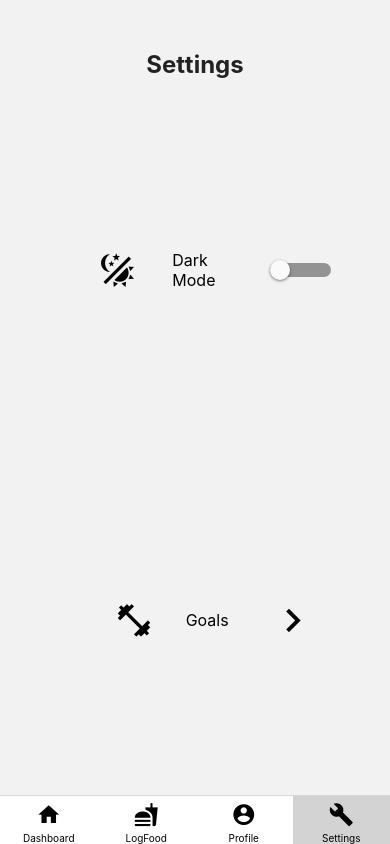
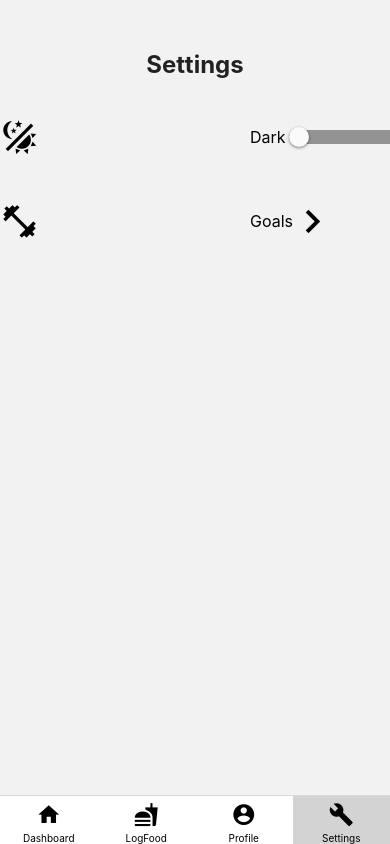
Before and after one commit to meganle414/food-tracker, a React Native app: screen /Settings in a window 390 px wide. Built offline with nearby package versions, Linux system fonts and the light colour scheme.

Commit message:
Fixed formatting for name and settings. Need to add the ability to change nutrition goals and calorie goal.

```diff
--- a/src/components/Goals.jsx
+++ b/src/components/Goals.jsx
@@ -52,24 +52,34 @@ const App = () => {
           </View>
           <View style={[styles.container, { backgroundColor: themeContext.theme === 'dark' ? '#2E2E2E' : '#F2F2F2' }]}>
             <View style={styles.settingsContainer}>
-              <MaterialCommunityIcons name="food" color={themeContext.theme === 'dark' ? 'white' : 'black'} size={screenWidth * 0.1} left='10%' />
+              <MaterialCommunityIcons name="food" color={themeContext.theme === 'dark' ? 'white' : 'black'} size={screenWidth * 0.1} left='50%' />
               <Text style={[styles.settingsText, { color: themeContext.theme === 'dark' ? 'white' : 'black' }]}>Calories</Text>
-              <Switch style={styles.toggle} value={themeContext.theme === 'dark'} />
+              <View style={styles.settingsTextContainer}></View>
+              <Text style={[styles.nutritionPercentageText, { color: themeContext.theme === 'dark' ? 'skyblue' : 'skyblue' }]}>{Intl.NumberFormat("en-US").format(calorieGoalContext.calorieGoal) + ' g'}</Text>
             </View>
             <View style={styles.settingsContainer}>
-              <MaterialCommunityIcons name="food-croissant" color={themeContext.theme === 'dark' ? 'white' : 'black'} size={screenWidth * 0.1} left='10%' />
+              <MaterialCommunityIcons name="food-croissant" color={themeContext.theme === 'dark' ? 'white' : 'black'} size={screenWidth * 0.1} left='50%' />
               <Text style={[styles.settingsText, { color: themeContext.theme === 'dark' ? 'white' : 'black' }, { right: '15%' }]}>Carbs</Text>
-              <Text style={[styles.nutritionCalText, { color: themeContext.theme === 'dark' ? 'white' : 'black' }]}>{Math.round(calorieGoalContext.calorieGoal * (carbContext.carbGoal/100)) + ' g'}</Text>
+              <View style={styles.settingsTextContainer}>
+                <Text style={[styles.nutritionCalText, { color: themeContext.theme === 'dark' ? 'lightgray' : '#6A6A6A' }]}>{Intl.NumberFormat("en-US").format(Math.round(calorieGoalContext.calorieGoal * (carbContext.carbGoal/100))) + ' g'}</Text>
+              </View>
+              <Text style={[styles.nutritionPercentageText, { color: themeContext.theme === 'dark' ? 'skyblue' : 'skyblue' }]}>{carbContext.carbGoal + '%'}</Text>
             </View>
             <View style={styles.settingsContainer}>
-              <MaterialCommunityIcons name="food-steak" color={themeContext.theme === 'dark' ? 'white' : 'black'} size={screenWidth * 0.1} left='10%' />
+              <MaterialCommunityIcons name="food-steak" color={themeContext.theme === 'dark' ? 'white' : 'black'} size={screenWidth * 0.1} left='50%' />
               <Text style={[styles.settingsText, { color: themeContext.theme === 'dark' ? 'white' : 'black' }]}>Protein</Text>
-              <Text style={[styles.nutritionCalText, { color: themeContext.theme === 'dark' ? 'white' : 'black' }]}>{Math.round(calorieGoalContext.calorieGoal * (proteinContext.proteinGoal/100)) + ' g'}</Text>
+              <View style={styles.settingsTextContainer}>
+                <Text style={[styles.nutritionCalText, { color: themeContext.theme === 'dark' ? 'lightgray' : '#6A6A6A' }]}>{Intl.NumberFormat("en-US").format(Math.round(calorieGoalContext.calorieGoal * (proteinContext.proteinGoal/100))) + ' g'}</Text>
+              </View>
+              <Text style={[styles.nutritionPercentageText, { color: themeContext.theme === 'dark' ? 'skyblue' : 'skyblue' }]}>{proteinContext.proteinGoal + '%'}</Text>
             </View>
             <View style={styles.settingsContainer}>
-              <MaterialCommunityIcons name="cupcake" color={themeContext.theme === 'dark' ? 'white' : 'black'} size={screenWidth * 0.1} left='10%' />
+              <MaterialCommunityIcons name="cupcake" color={themeContext.theme === 'dark' ? 'white' : 'black'} size={screenWidth * 0.1} left='50%' />
               <Text style={[styles.settingsText, { color: themeContext.theme === 'dark' ? 'white' : 'black' }]}>Fat</Text>
-              <Text style={[styles.nutritionCalText, { color: themeContext.theme === 'dark' ? 'white' : 'black' }]}>{Math.round(calorieGoalContext.calorieGoal * (fatContext.fatGoal/100)) + ' g'}</Text>
+              <View style={styles.settingsTextContainer}>
+                <Text style={[styles.nutritionCalText, { color: themeContext.theme === 'dark' ? 'lightgray' : '#6A6A6A' }]}>{Intl.NumberFormat("en-US").format(Math.round(calorieGoalContext.calorieGoal * (fatContext.fatGoal/100))) + ' g'}</Text>
+              </View>
+              <Text style={[styles.nutritionPercentageText, { color: themeContext.theme === 'dark' ? 'skyblue' : 'skyblue' }]}>{fatContext.fatGoal + '%'}</Text>
             </View>
           </View>
         </View>
@@ -87,18 +97,28 @@ const styles = StyleSheet.create({
     },
     container: {
       flex: 1,
-      alignItems: 'center',
-      justifyContent: 'center',
+      // alignItems: 'center',
+      // justifyContent: 'center',
       width: '100%',
       height: '88%',
       minWidth: '80%',
       minHeight: '88%',
+      // borderWidth: 1,
     },
     settingsContainer: {
+      // flex: 1,
+      alignItems: 'center',
+      justifyContent: 'space-between',
+      flexDirection: 'row',
+      marginTop: 16,
+      marginBottom: 16,
+      // borderWidth: 1,
+    },
+    settingsTextContainer: {
       flex: 1,
-      alignItems: 'center',
-      justifyContent: 'center',
-      flexDirection: 'row',
+      marginLeft: 16,
+      marginRight: '30%',
+      // borderWidth: 1,
     },
     title: {
       fontSize: 24,
@@ -115,19 +135,22 @@ const styles = StyleSheet.create({
     settingsText: {
       flex: 1,
       fontSize: 16,
-      margin: 16,
-      textAlign: 'center',
+      marginTop: 16,
+      marginBottom: 16,
+      marginLeft: 8,
+      left: '50%',
+      fontWeight: 'bold',
+      textAlign: 'left',
     },
     nutritionCalText: {
-      flex: 1,
       fontSize: 16,
       textAlign: 'left',
-      color: 'gray',
-
+      right: '10%',
     },
-    toggle: {
-      flex: 1,
-      left: screenWidth * 0.1,
+    nutritionPercentageText: {
+      fontSize: 16,
+      textAlign: 'left',
+      right: '50%',
     },
 });
 
--- a/src/components/Profile.jsx
+++ b/src/components/Profile.jsx
@@ -12,6 +12,8 @@ import { CarbContext } from '../contexts/CarbContext';
 import { ProteinContext } from '../contexts/ProteinContext';
 import { FatContext } from '../contexts/FatContext';
 
+const screenWidth = Dimensions.get('window').width;
+const screenHeight = Dimensions.get('window').height;
 
 const App = () => {
   const [visible, setVisible] = useState(false);
@@ -37,8 +39,6 @@ const App = () => {
     // theme (light/dark mode)
     const themeContext = useContext(ThemeContext);
 
-    const screenWidth = Dimensions.get('window').width;
-
     const handleEditName = (newName) => {  // change name
       nameContext.setName(newName);
       setVisible(false);
@@ -50,11 +50,11 @@ const App = () => {
         <View style={[styles.container, { backgroundColor: themeContext.theme === 'dark' ? '#2E2E2E' : '#F2F2F2' }]}>
           <Image style={styles.profileImage} source={require('../images/profile_pic.png')} />
           <View style={styles.row}>
-            <Text style={[styles.title, { color: themeContext.theme === 'dark' ? 'white' : '#222222' }, {flex: 1}]}>{nameContext.name}</Text>
+            <Text style={[styles.title, { color: themeContext.theme === 'dark' ? 'white' : '#222222' }]}>{nameContext.name}</Text>
             <TouchableOpacity
               onPress={showDialog}
               >
-              <MaterialCommunityIcons name="pencil" color={themeContext.theme === 'dark' ? 'white' : 'black'} size={screenWidth * 0.05} left='10%' flex={1} marginTop={38} />
+              <MaterialCommunityIcons name="pencil" style={styles.pencilIcon} color={themeContext.theme === 'dark' ? '#23AAF2' : '#06619C'} size={screenWidth * 0.06} />
             </TouchableOpacity>
           </View>
           <View>
@@ -73,6 +73,15 @@ const App = () => {
                   containerStyle={{ backgroundColor: themeContext.theme === 'dark' ? 'black' : 'white', color: themeContext.theme === 'dark' ? 'white' : 'black' }}
                 />
             </Dialog.Container>
+          </View>
+          <View style={styles.row}>
+
+          </View>
+          <View style={styles.row}>
+
+          </View>
+          <View style={styles.row}>
+
           </View>
         </View>
       </View>
@@ -94,7 +103,10 @@ const styles = StyleSheet.create({
       flex: 1,
       flexDirection: 'row',
       alignItems: 'center',
-      justifyContent: 'center',
+      justifyContent: 'flex-start',
+      // width: screenWidth * 0.9,
+      backgroundColor: 'gray',
+      borderWidth: 1,
     },
     title: {
       fontSize: 24,
@@ -110,6 +122,10 @@ const styles = StyleSheet.create({
       top: '5%',
       borderRadius: 100,
     },
+    pencilIcon: {
+      marginLeft: 10,
+      marginTop: 38,
+    },
 });
 
 export default App;
--- a/src/components/Settings.jsx
+++ b/src/components/Settings.jsx
@@ -39,12 +39,12 @@ const App = () => {
           <Text style={[styles.title, { color: themeContext.theme === 'dark' ? 'white' : '#222222' }]}>Settings</Text>
           <View style={[styles.container, { backgroundColor: themeContext.theme === 'dark' ? '#2E2E2E' : '#F2F2F2' }]}>
             <View style={styles.settingsContainer}>
-            <MaterialCommunityIcons name="theme-light-dark" color={themeContext.theme === 'dark' ? 'white' : 'black'} size={screenWidth * 0.1} left='10%' />
+            <MaterialCommunityIcons name="theme-light-dark" color={themeContext.theme === 'dark' ? 'white' : 'black'} size={screenWidth * 0.1} left='50%' />
               <Text style={[styles.settingsText, { color: themeContext.theme === 'dark' ? 'white' : 'black' }]}>Dark Mode</Text>
               <Switch style={styles.toggle} value={themeContext.theme === 'dark'} onValueChange={(value) => themeContext.setTheme(value ? 'dark' : 'light')} />
             </View>
             <View style={styles.settingsContainer}>
-              <MaterialCommunityIcons name="dumbbell" color={themeContext.theme === 'dark' ? 'white' : 'black'} size={screenWidth * 0.1} left='10%' />
+              <MaterialCommunityIcons name="dumbbell" color={themeContext.theme === 'dark' ? 'white' : 'black'} size={screenWidth * 0.1} left='50%' />
               <Text style={[styles.settingsText, { color: themeContext.theme === 'dark' ? 'white' : 'black' }]}>Goals</Text>
               <TouchableOpacity
               style={styles.settingsButton}
@@ -66,22 +66,24 @@ const styles = StyleSheet.create({
     },
     container: {
       flex: 1,
-      alignItems: 'center',
-      justifyContent: 'center',
+      // alignItems: 'center',
+      // justifyContent: 'center',
       width: '100%',
       height: '88%',
       minWidth: '80%',
       minHeight: '88%',
     },
     settingsContainer: {
-      flex: 1,
+      // flex: 1,
       alignItems: 'center',
       justifyContent: 'center',
       flexDirection: 'row',
+      marginTop: 16,
+      marginBottom: 16,
     },
     settingsButton: {
       flex: 1,
-      left: screenWidth * 0.1,
+      left: screenWidth * 0.15,
     },
     title: {
       fontSize: 24,
@@ -94,7 +96,7 @@ const styles = StyleSheet.create({
       fontSize: 16,
       flex: 1,
       margin: 16,
-      left: '10%',
+      left: '50%',
       textAlign: 'left',
     },
     finishButtonText: {
@@ -102,7 +104,7 @@ const styles = StyleSheet.create({
     },
     toggle: {
       flex: 1,
-      left: screenWidth * 0.1,
+      left: screenWidth * 0.15,
     },
 });
 
```
